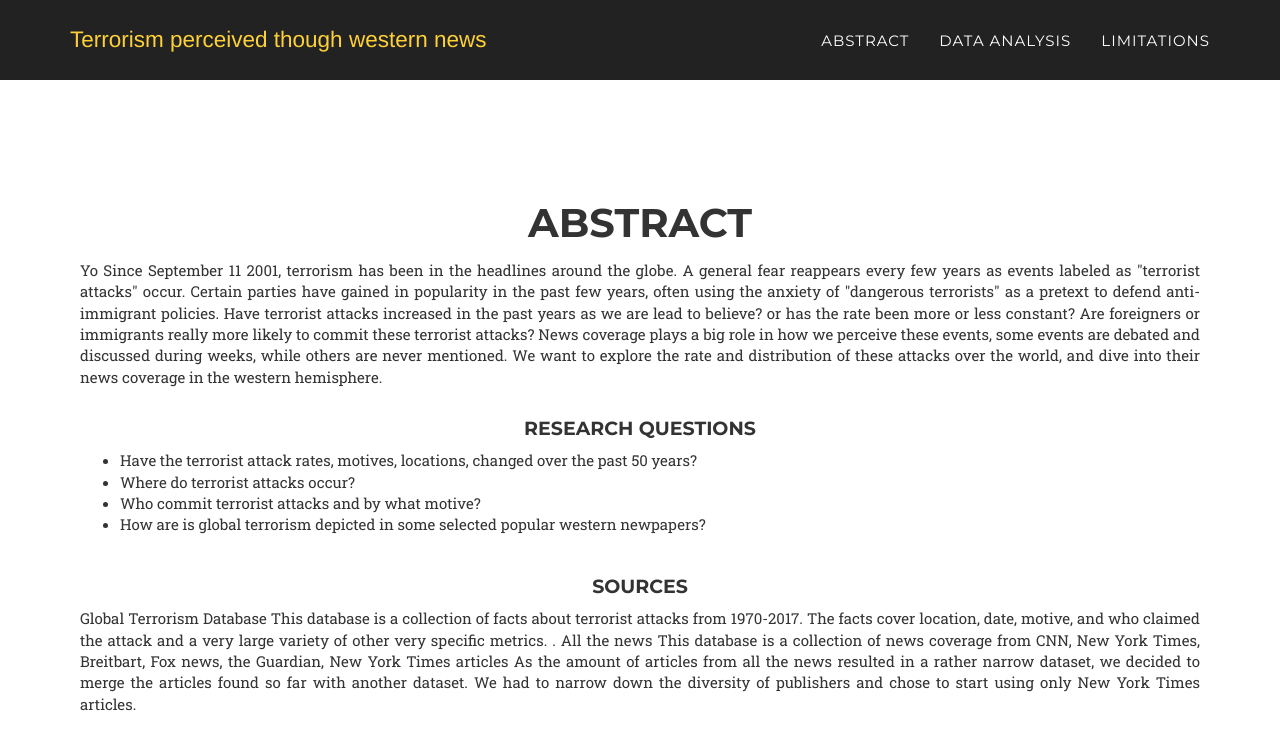
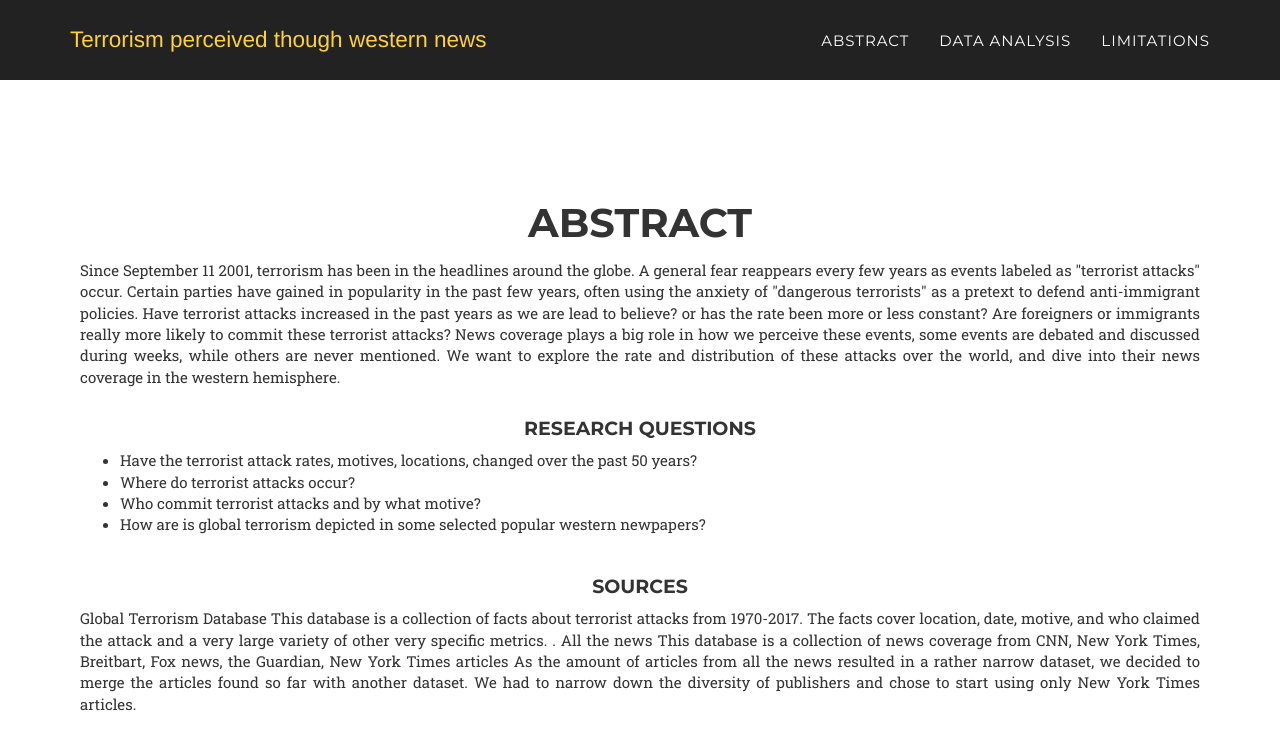
Before and after one commit to Elleaume/adada_sur_mon_bidet.github.io, a Jekyll site: the page built from index.html, in a window 1280 px wide and 900 px high, scrolled down 782 px. Shown: the top 750 px of the window. Built offline with Jekyll 4.4.1, drawn with Linux system fonts in a browser that asks for light colours; some web fonts are replaced; some of the changed text lies outside the part shown.

Commit message:
copyright

```diff
--- a/_includes/abstract.html
+++ b/_includes/abstract.html
@@ -5,7 +5,7 @@
                 <div class="col-lg-12 text-center">
                     <h2 class="section-heading">Abstract</h2>
                       <div class= "text-corps">
-                        Yo Since September 11 2001, terrorism has been in the headlines around the globe. A general fear reappears every few years as events labeled as "terrorist attacks" occur. Certain parties have gained in popularity in the past few years, often using the anxiety of "dangerous terrorists" as a pretext to defend anti-immigrant policies. Have terrorist attacks increased in the past years as we are lead to believe? or has the rate been more or less constant? Are foreigners or immigrants really more likely to commit these terrorist attacks? News coverage plays a big role in how we perceive these events, some events are debated and discussed during weeks, while others are never mentioned. We want to explore the rate and distribution of these attacks over the world, and dive into their news coverage in the western hemisphere.
+                        Since September 11 2001, terrorism has been in the headlines around the globe. A general fear reappears every few years as events labeled as "terrorist attacks" occur. Certain parties have gained in popularity in the past few years, often using the anxiety of "dangerous terrorists" as a pretext to defend anti-immigrant policies. Have terrorist attacks increased in the past years as we are lead to believe? or has the rate been more or less constant? Are foreigners or immigrants really more likely to commit these terrorist attacks? News coverage plays a big role in how we perceive these events, some events are debated and discussed during weeks, while others are never mentioned. We want to explore the rate and distribution of these attacks over the world, and dive into their news coverage in the western hemisphere.
                     </div>
                     <h4 class = "section-subheading">Research Questions</h4>
                     <div class= "text-corps">
--- a/_includes/footer.html
+++ b/_includes/footer.html
@@ -2,7 +2,7 @@
         <div class="container">
             <div class="row">
                 <div class="col-md-4">
-                    <span class="copyright">Photo credit: [_0_h_m_] (https://www.instagram.com/_0_h_m_/?hl=fr)/span>
+                    <span class="copyright"><a href="https://www.instagram.com/_0_h_m_/?hl=fr)/span>">Photo credit: [_0_h_m_]</a>
                 </div>
                 <div class="col-md-4">
                     <span class="copyright">Copyright Agency-Theme for Jekyll</span>
```
